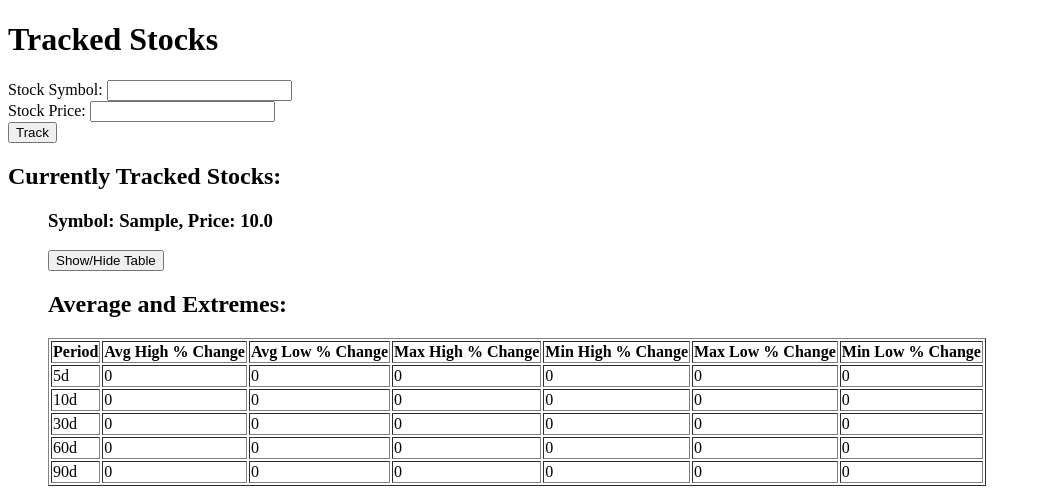
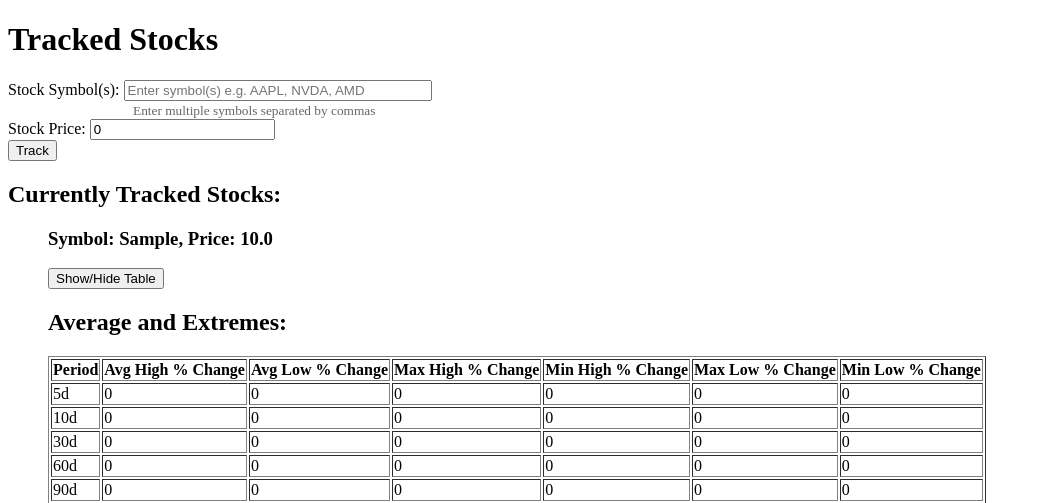
Before and after one commit to Ali0600/high-low-stock-trader-yf, a Flask app: page /tracked-stocks in a window 1280 px wide. Shown: the top 503 px of the page, without its empty margins (0-1041 px from the left). Run offline with Flask 3, Linux system fonts and the light colour scheme; tables that the repository leaves empty hold one stand-in row (values such as "Sample post").

Commit message:
Added allowing multiple stocks at once

```diff
--- a/app.py
+++ b/app.py
@@ -272,60 +272,74 @@ def home():
 @app.route('/tracked-stocks', methods=['GET', 'POST'])
 def track_stocks():
     if request.method == 'POST':
-        symbol = request.form['symbol']
+        # Get the symbol(s) from the form and split by commas
+        symbols_input = request.form['symbol']
+        symbols = [s.strip().upper() for s in symbols_input.split(',') if s.strip()]
+
+        # Get price from form
         try:
             stock_price = float(request.form['price'])
         except ValueError:
             stock_price = 0.0  # Default to 0 if invalid price
 
+        # Track success/failure for each symbol
+        results = []
+
         try:
             with app.app_context():
-                existing_stock = TrackedStock.query.filter_by(symbol=symbol).first()
-                if existing_stock:
-                    existing_stock.price = stock_price
-                    # Update the data as well
-                    existing_stock.data = track_stock(symbol)
-                else:
-                    # Track the stock and get data
-                    stock_data = track_stock(symbol)
-                    if stock_data:
-                        new_stock = TrackedStock(symbol=symbol, price=stock_price, data=stock_data)
-                        db.session.add(new_stock)
+                # Process each symbol
+                for symbol in symbols:
+                    if not symbol:  # Skip empty symbols
+                        continue
 
+                    try:
+                        print(f"Processing symbol: {symbol}")
+                        existing_stock = TrackedStock.query.filter_by(symbol=symbol).first()
+
+                        if existing_stock:
+                            # Update existing stock
+                            existing_stock.price = stock_price
+                            # Update the data as well
+                            existing_stock.data = track_stock(symbol)
+                            results.append(f"Updated {symbol}")
+                        else:
+                            # Track new stock and get data
+                            stock_data = track_stock(symbol)
+                            if stock_data:
+                                new_stock = TrackedStock(symbol=symbol, price=stock_price, data=stock_data)
+                                db.session.add(new_stock)
+                                results.append(f"Added {symbol}")
+                    except Exception as e:
+                        error_msg = f"Error tracking {symbol}: {str(e)}"
+                        print(error_msg)
+                        results.append(error_msg)
+
+                # Commit all changes at once after processing all symbols
                 db.session.commit()
 
+            # Get all stocks to display
             with app.app_context():
                 all_stocks = TrackedStock.query.all()
 
-            return render_template('trackedstocks.html', tracked_stocks=all_stocks, period=time_periods.keys())
+            # Generate summary message
+            summary = ", ".join(results)
+            return render_template('trackedstocks.html', tracked_stocks=all_stocks,
+                                  period=time_periods.keys(),
+                                  message=f"Processed stocks: {summary}")
         except Exception as e:
-            print(f"Error tracking stock {symbol}: {e}")
-            # Continue to show existing stocks even if adding new one fails
+            print(f"Error tracking stocks: {e}")
+            # Continue to show existing stocks even if adding new ones fails
             with app.app_context():
                 all_stocks = TrackedStock.query.all()
-            return render_template('trackedstocks.html', tracked_stocks=all_stocks, period=time_periods.keys(), error=f"Error tracking {symbol}: {e}")
+            return render_template('trackedstocks.html', tracked_stocks=all_stocks,
+                                  period=time_periods.keys(),
+                                  error=f"Error tracking stocks: {e}")
     else:
         # Handle GET request
         with app.app_context():
             all_stocks = TrackedStock.query.all()
-            print(all_stocks)
             tracked_symbols = [stock.symbol for stock in all_stocks]
-            print(tracked_symbols)
-
-            # Debug the actual structure of data being retrieved from DB
-            for stock in all_stocks:
-                print(f"Stock: {stock.symbol}")
-                if stock.data:
-                    print(f"Data keys: {stock.data.keys()}")
-                    for period in time_periods.keys():
-                        if period in stock.data:
-                            print(f"Period {period} exists in data")
-                            if 'Avg High % Change' in stock.data[period]:
-                                print(f"  'Avg High % Change' exists for {period}")
-                        else:
-                            print(f"Period {period} MISSING from data!")
-                else:
-                    print(f"No data for {stock.symbol}")
+            print(f"Currently tracked symbols: {tracked_symbols}")
 
         return render_template('trackedstocks.html', tracked_stocks=all_stocks, period=time_periods.keys())
 
--- a/templates/trackedstocks.html
+++ b/templates/trackedstocks.html
@@ -12,13 +12,21 @@
     </div>
     {% endif %}
 
+    {% if message %}
+    <div style="color: green; background-color: #eeffee; padding: 10px; border: 1px solid green; margin: 10px 0;">
+      {{ message }}
+    </div>
+    {% endif %}
+
     <!-- Form to track a new stock -->
     <form method="post">
-      <label for="symbol">Stock Symbol:</label>
-      <input type="text" id="symbol" name="symbol" required />
+      <label for="symbol">Stock Symbol(s):</label>
+      <input type="text" id="symbol" name="symbol" required placeholder="Enter symbol(s) e.g. AAPL, NVDA, AMD" style="width: 300px;" />
+      <br />
+      <small style="color: #666; margin-left: 125px;">Enter multiple symbols separated by commas</small>
       <br />
       <label for="price">Stock Price:</label>
-      <input type="text" id="price" name="price" required />
+      <input type="text" id="price" name="price" required value="0" />
       <br />
       <input type="submit" value="Track" />
     </form>
```
